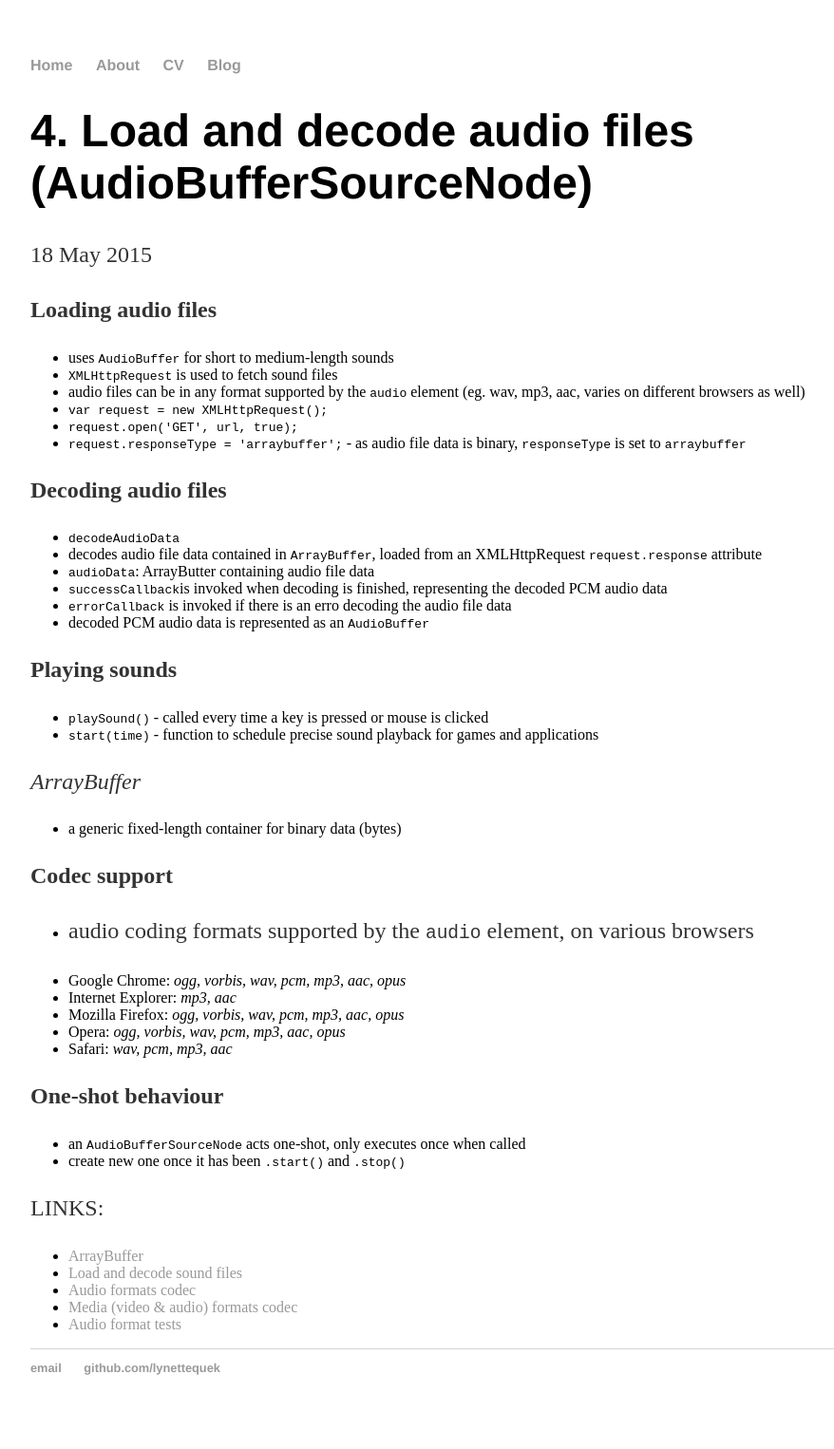
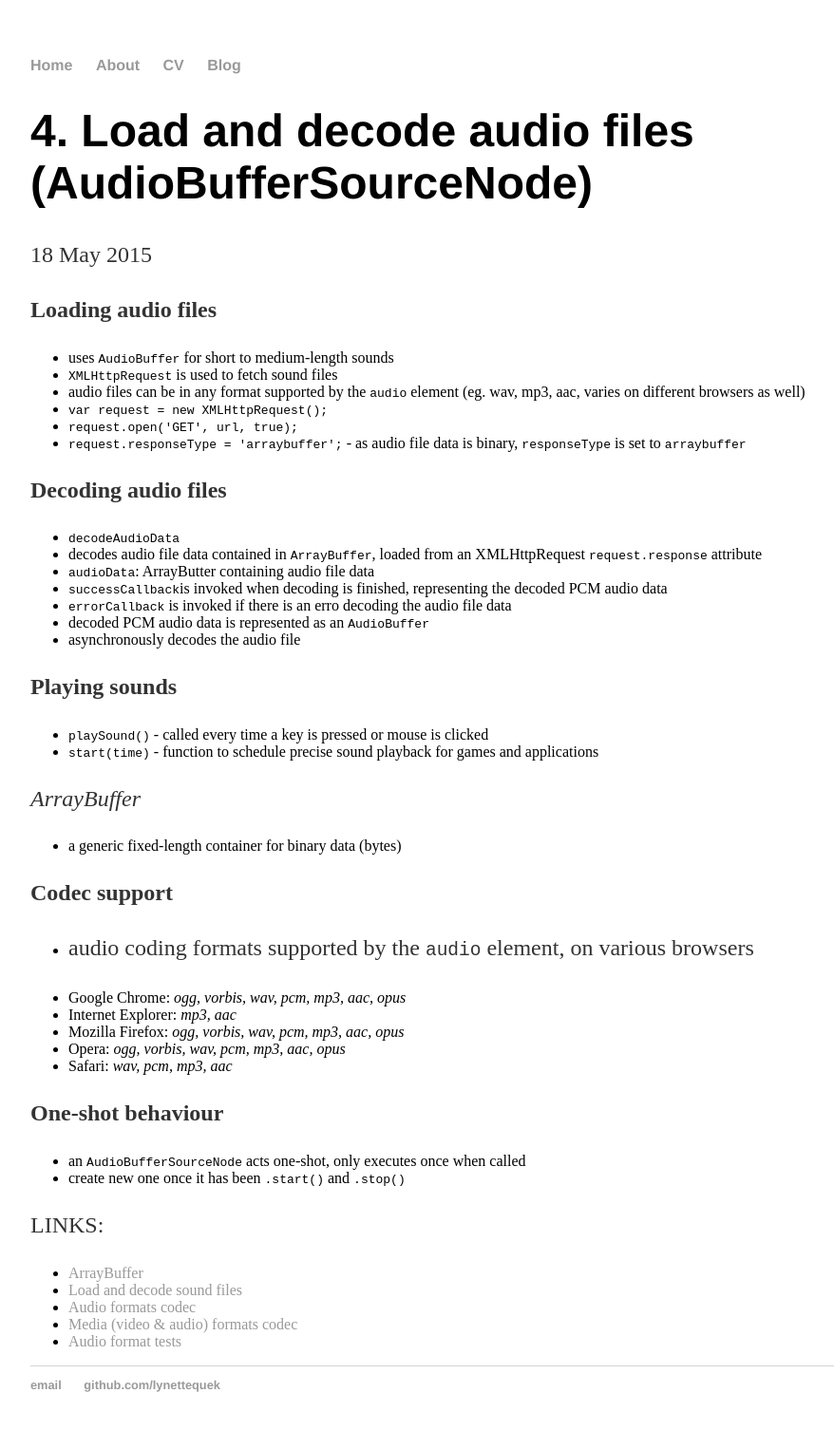
Before and after one commit to lynettequek/lynettequek.github.io, a Jekyll site: the page built from _posts/2015-05-18-WebAudio-Blog-4.md, in a window 1280 px wide. Shown: the whole page at 95% size, without its empty margins (160-1038 px from the left). Built offline with Jekyll 4.4.1, drawn with Linux system fonts in a browser that asks for light colours.

Commit message:
Update 2015-05-18-WebAudio-Blog-4.md

```diff
--- a/_posts/2015-05-18-WebAudio-Blog-4.md
+++ b/_posts/2015-05-18-WebAudio-Blog-4.md
@@ -20,6 +20,7 @@ date: 2015-05-18
 - `successCallback`is invoked when decoding is finished, representing the decoded PCM audio data
 - `errorCallback` is invoked if there is an erro decoding the audio file data
 - decoded PCM audio data is represented as an `AudioBuffer`
+- asynchronously decodes the audio file
 
 **Playing sounds**
 
```
